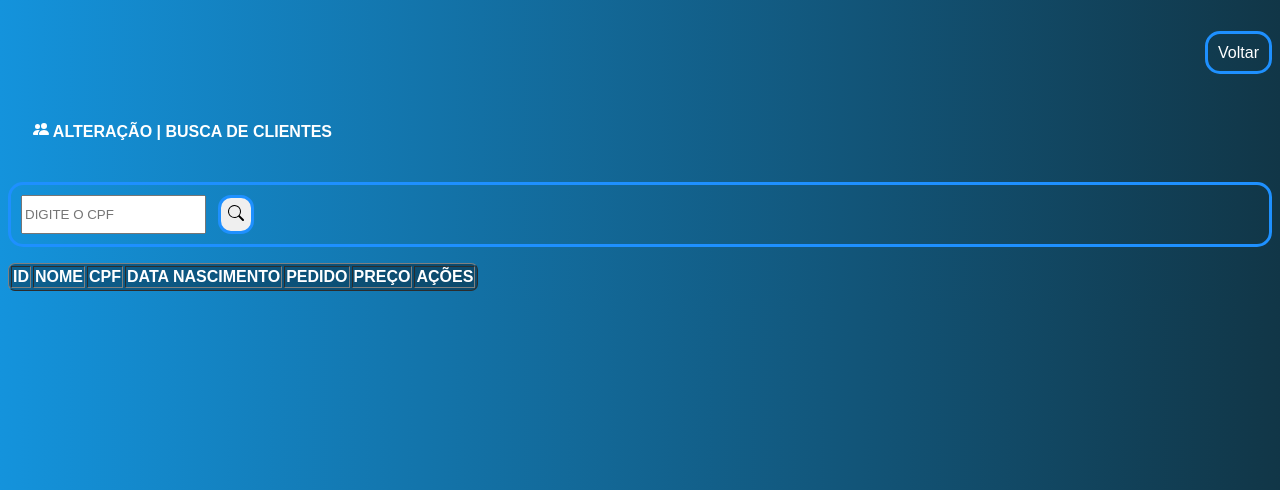
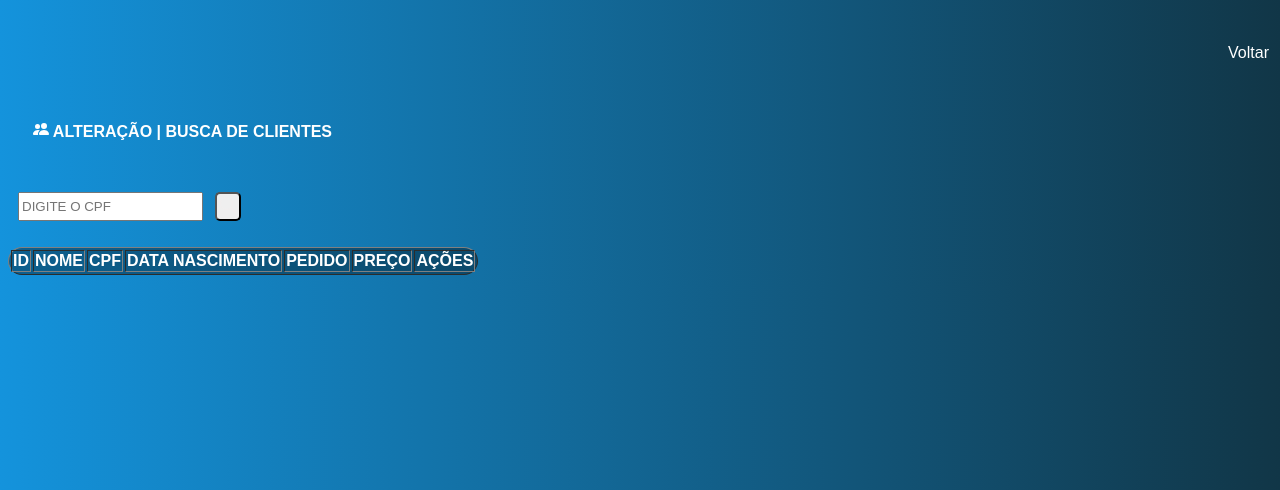
Before and after one commit to gihhc2/SPASPI, a PHP site: page /buscarcli.php in a window 1280 px wide. Shown: the top 490 px of the page. Run offline with PHP 8.4, Linux system fonts and the light colour scheme; data that the repository does not hold is empty.

Commit message:
Add files via upload

```diff
--- a/pageone/css/buscarcli.css
+++ b/pageone/css/buscarcli.css
@@ -8,9 +8,8 @@ body{
   a{
       text-decoration: none;
       color: white;
-    border: 3px solid dodgerblue;
-    border-radius: 15px;
-    padding: 10px;
+      border-radius: 5px;
+      padding: 3px;
       box-sizing: border-box;
   }
 
@@ -19,16 +18,16 @@ a:hover{
     background-color: dodgerblue;
   }
 
-table.bg{
+  table-bg{
     background: rgba(0, 0, 0, 0.1);
-border-radius: 15px 0 0;
+    border-radius: 20px 0 0;
     text-align: center;
 
   }
 
   table{
     background: rgba(0, 0, 0, 0.35);
-  border-radius: 7px;
+    border-radius: 15px;
     text-align: center;
   }
 
@@ -48,7 +47,6 @@ header{
 
   tr{
 
-
     text-align: center;
   }
 
@@ -56,7 +54,6 @@ tr{
   .box-search{
     text-decoration: none;
     color: white;
-  border: 3px solid dodgerblue;
     border-radius: 15px;
     padding: 10px;
     box-sizing: border-box;
@@ -65,9 +62,8 @@ tr{
   .btn-primary{
 
 
-  color: black;
-  border: 3px solid dodgerblue;
-  border-radius: 13px;
-  padding: 7px;
+    color: rgb(241, 238, 238);
+    border-radius: 5px;
+    padding: 3px;
 
   }
```
Also changed, not shown: pageone/css/edit.css (added, +47 -0 lines). Lines whose indentation alone changed are shown as unchanged.
